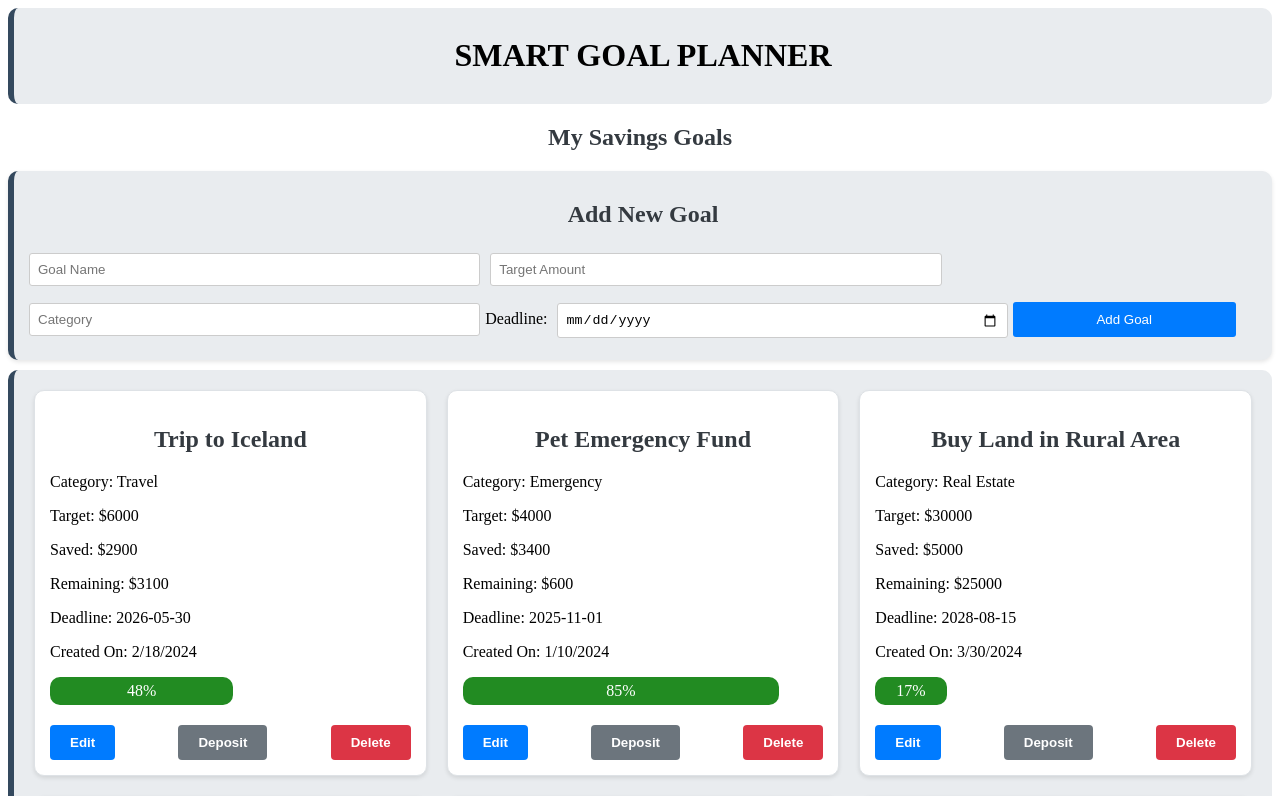
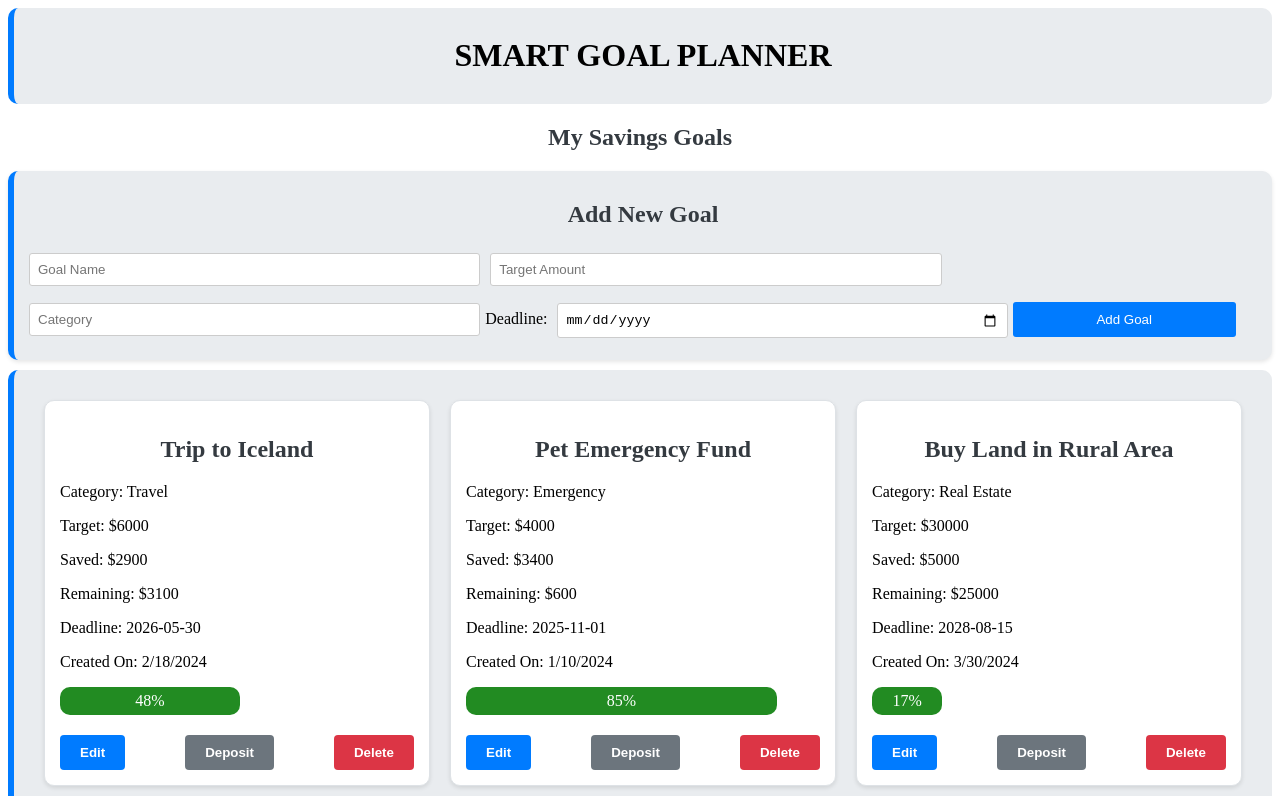
Before and after one commit to CynthiaMugo/Smart-goal-planner, a React (Vite) app: page / in a window 1280 px wide. Shown: the top 796 px of the page. Built offline with nearby package versions, Linux system fonts and the light colour scheme; data requests are answered from the project's data file.

Commit message:
update styles for header

```diff
--- a/src/Components/css.css
+++ b/src/Components/css.css
@@ -3,17 +3,17 @@
     background-color: #e9ecef;
     padding: 8px;
     border-radius: 10px;
-    border-left: 6px solid #34495e;
+    border-left: 6px solid #007bff;
 }
 .goal-list {
-    padding: 20px;
+    padding: 30px;
     background-color: #e9ecef;
     display: flex;
     flex-wrap: wrap;
     justify-content: space-between;
     gap: 20px;
     border-radius: 10px;
-    border-left: 6px solid #34495e;
+    border-left: 6px solid #007bff;
 }
 .goal-list-container h2 {
     text-align: center;
@@ -68,7 +68,7 @@
     border-radius: 10px;
     box-shadow: 0 2px 4px rgba(0, 0, 0, 0.1);
     margin-bottom: 10px;
-    border-left: 6px solid #34495e;
+    border-left: 6px solid #007bff;
 }
 .goal-form-container h2 {
     text-align: center;
```
